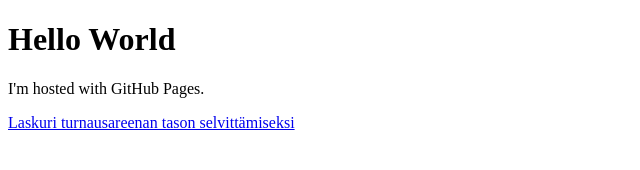
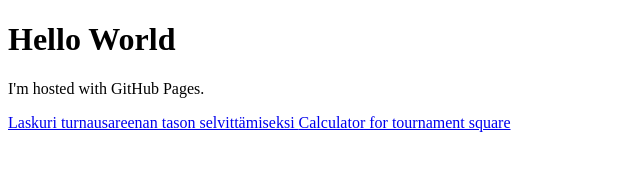
Before and after one commit to Metsamies/metsamies.github.io, a plain HTML site: page index.html in a window 1280 px wide. Shown: the whole page, without its empty margins (0-640 px from the left). Drawn offline with Linux system fonts and the light colour scheme.

Commit message:
Update index.html

```diff
--- a/index.html
+++ b/index.html
@@ -4,5 +4,6 @@
 <h1>Hello World</h1>
 <p>I'm hosted with GitHub Pages.</p>
   <a href="TAlaskuri"> Laskuri turnausareenan tason selvittämiseksi </a>
+  <a href="TAlaskuriEN"> Calculator for tournament square </a>
 </body>
 </html>
```
